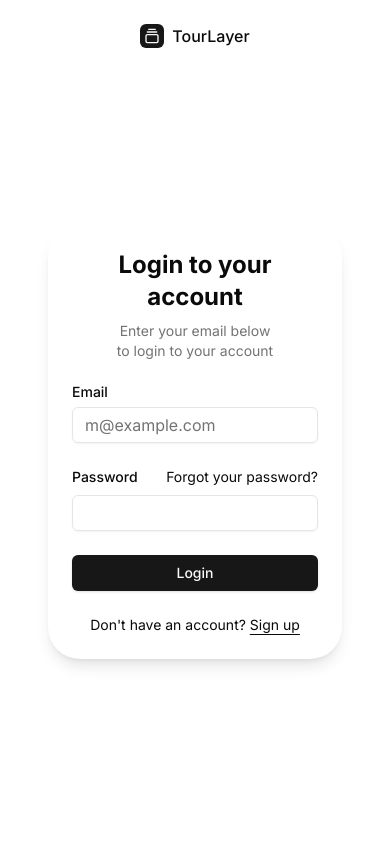
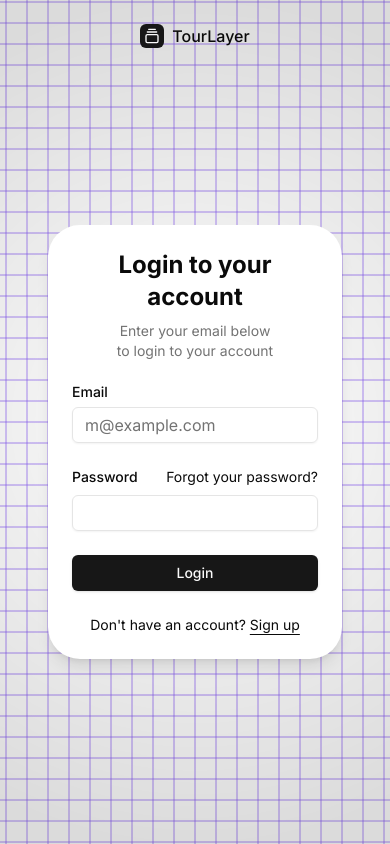
Before and after one commit to andreycretsu/plg-tour, a Next.js app in the folder web/: page /login in a window 390 px wide. Built offline with nearby package versions, Linux system fonts and the light colour scheme.

Commit message:
Move RippleGrid to left side white background area
- Moved RippleGrid from image side to form side
- Covers entire white background div block
- Added z-index layering so form and logo appear above grid
- Restored placeholder image on right side

```diff
--- a/web/app/(auth)/login/page.tsx
+++ b/web/app/(auth)/login/page.tsx
@@ -5,22 +5,7 @@ import { RippleGrid } from "@/components/ui/ripple-grid"
 export default function LoginPage() {
   return (
     <div className="grid min-h-svh lg:grid-cols-2">
-      <div className="flex flex-col gap-4 p-6 md:p-10">
-        <div className="flex justify-center gap-2 md:justify-start">
-          <a href="/" className="flex items-center gap-2 font-medium">
-            <div className="flex h-6 w-6 items-center justify-center rounded-md bg-primary text-primary-foreground">
-              <GalleryVerticalEnd className="size-4" />
-            </div>
-            TourLayer
-          </a>
-        </div>
-        <div className="flex flex-1 items-center justify-center">
-          <div className="w-full max-w-xs bg-white rounded-[32px] shadow-lg m-6 p-6">
-            <LoginForm />
-          </div>
-        </div>
-      </div>
-      <div className="relative hidden bg-muted lg:block">
+      <div className="relative flex flex-col gap-4 p-6 md:p-10 bg-white">
         <RippleGrid
           gridColor="#8b5cf6"
           rippleIntensity={0.14}
@@ -35,10 +20,25 @@ export default function LoginPage() {
           mouseInteraction={true}
           enableRainbow={false}
         />
+        <div className="relative z-10 flex justify-center gap-2 md:justify-start">
+          <a href="/" className="flex items-center gap-2 font-medium">
+            <div className="flex h-6 w-6 items-center justify-center rounded-md bg-primary text-primary-foreground">
+              <GalleryVerticalEnd className="size-4" />
+            </div>
+            TourLayer
+          </a>
+        </div>
+        <div className="relative z-10 flex flex-1 items-center justify-center">
+          <div className="w-full max-w-xs bg-white rounded-[32px] shadow-lg m-6 p-6">
+            <LoginForm />
+          </div>
+        </div>
+      </div>
+      <div className="relative hidden bg-muted lg:block">
         <img
           src="/placeholder.svg"
           alt="Image"
-          className="absolute inset-0 h-full w-full object-cover dark:brightness-[0.2] dark:grayscale opacity-0"
+          className="absolute inset-0 h-full w-full object-cover dark:brightness-[0.2] dark:grayscale"
         />
       </div>
     </div>
--- a/web/app/(auth)/signup/page.tsx
+++ b/web/app/(auth)/signup/page.tsx
@@ -5,22 +5,7 @@ import { RippleGrid } from "@/components/ui/ripple-grid"
 export default function SignupPage() {
   return (
     <div className="grid min-h-svh lg:grid-cols-2">
-      <div className="flex flex-col gap-4 p-6 md:p-10">
-        <div className="flex justify-center gap-2 md:justify-start">
-          <a href="/" className="flex items-center gap-2 font-medium">
-            <div className="flex h-6 w-6 items-center justify-center rounded-md bg-primary text-primary-foreground">
-              <GalleryVerticalEnd className="size-4" />
-            </div>
-            TourLayer
-          </a>
-        </div>
-        <div className="flex flex-1 items-center justify-center">
-          <div className="w-full max-w-xs bg-white rounded-[32px] shadow-lg m-6 p-6">
-            <SignupForm />
-          </div>
-        </div>
-      </div>
-      <div className="relative hidden bg-muted lg:block">
+      <div className="relative flex flex-col gap-4 p-6 md:p-10 bg-white">
         <RippleGrid
           gridColor="#8b5cf6"
           rippleIntensity={0.14}
@@ -35,10 +20,25 @@ export default function SignupPage() {
           mouseInteraction={true}
           enableRainbow={false}
         />
+        <div className="relative z-10 flex justify-center gap-2 md:justify-start">
+          <a href="/" className="flex items-center gap-2 font-medium">
+            <div className="flex h-6 w-6 items-center justify-center rounded-md bg-primary text-primary-foreground">
+              <GalleryVerticalEnd className="size-4" />
+            </div>
+            TourLayer
+          </a>
+        </div>
+        <div className="relative z-10 flex flex-1 items-center justify-center">
+          <div className="w-full max-w-xs bg-white rounded-[32px] shadow-lg m-6 p-6">
+            <SignupForm />
+          </div>
+        </div>
+      </div>
+      <div className="relative hidden bg-muted lg:block">
         <img
           src="/placeholder.svg"
           alt="Image"
-          className="absolute inset-0 h-full w-full object-cover dark:brightness-[0.2] dark:grayscale opacity-0"
+          className="absolute inset-0 h-full w-full object-cover dark:brightness-[0.2] dark:grayscale"
         />
       </div>
     </div>
```
